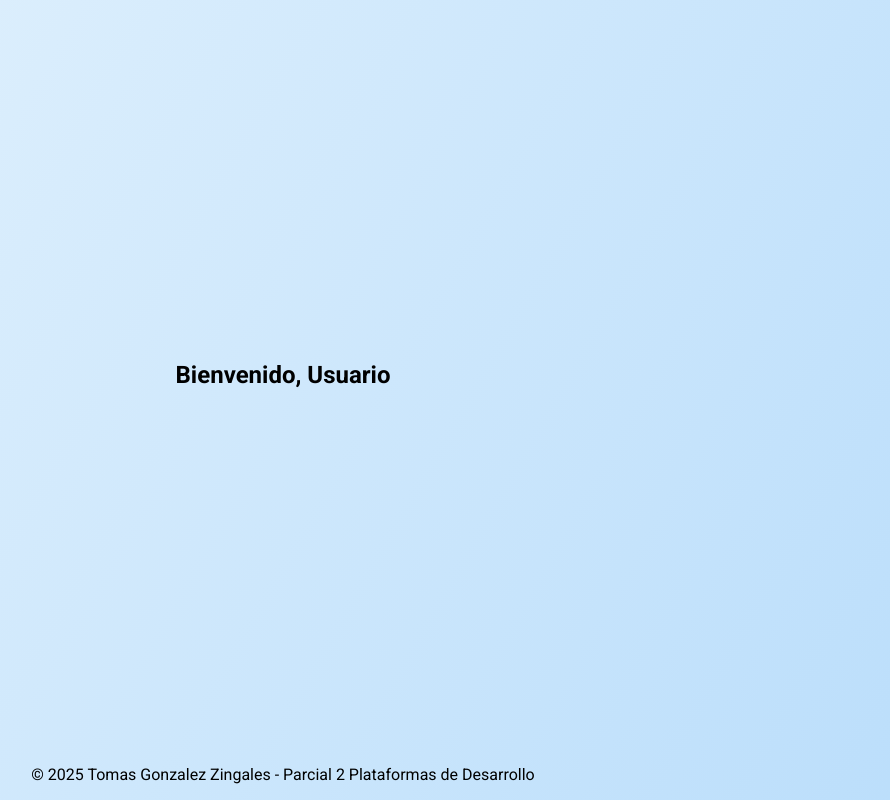
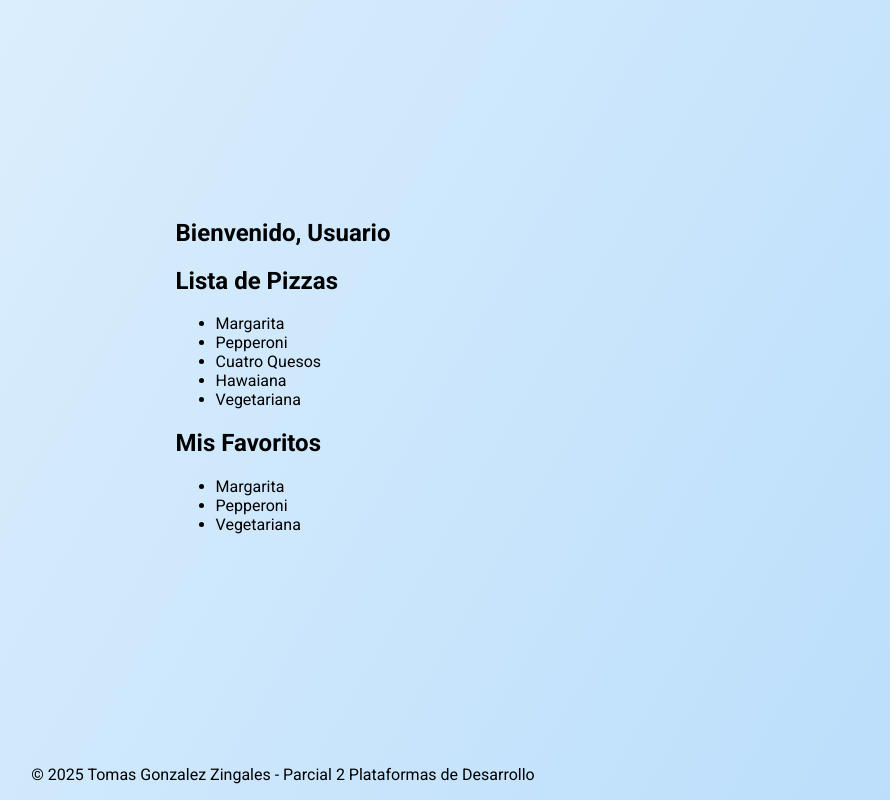
Before and after one commit to Tgonzdv/Plataformas-de-Desarrollo---TGONZ, a React (Create React App) app: page /user in a window 1280 px wide. Shown: the whole page, without its empty margins (357-1247 px from the left). Built offline with nearby package versions, Linux system fonts and the light colour scheme.

Commit message:
cliente->favoritos,pizzas

```diff
--- a/src/Components/UserHome.jsx
+++ b/src/Components/UserHome.jsx
@@ -1,3 +1,43 @@
+import { useState } from "react";
+import favoritosData from "../Json/favoritos.json";
+
+import PizzasData from "../Json/pizzas.json";
 export default function UserHome() {
-  return <h2>Bienvenido, Usuario</h2>;
+
+  // Filtrar por userid 2 que es cliente Jorge
+  const user = favoritosData.find(u => u.user_id === 2);
+  const [favoritos] = useState(user?.favoritos || []);
+
+  const pizzas = PizzasData;
+
+  return (
+
+
+
+    <div>
+
+
+      <h2>Bienvenido, Usuario</h2>
+
+      <h2>Lista de Pizzas</h2>
+      <ul>
+        {pizzas.map((pizza, idx) => (
+          <li key={idx}>{pizza.nombre}</li>
+        ))}
+      </ul>
+
+      <h2>Mis Favoritos</h2>
+      {favoritos.length === 0 ? (
+        <p>No tienes favoritos.</p>
+      ) : (
+        <ul>
+          {favoritos.map((nombre, idx) => (
+            <li key={idx}>{nombre}</li>
+          ))}
+        </ul>
+      )}
+
+
+    </div>
+  );
 }
--- a/src/Components/login.jsx
+++ b/src/Components/login.jsx
@@ -16,7 +16,7 @@ export default function Login() {
         );
         if (user) {
             setError("");
-            // Redirige según el rol
+
             if (user.role === "admin") {
                 navigate("/admin");
             } else {
--- a/src/Json/favoritos.json
+++ b/src/Json/favoritos.json
@@ -1,6 +1,6 @@
 [
   {
-    "userId": 2,
+    "user_id": 2,
     "favoritos": [
       "Margarita",
       "Pepperoni",
```
